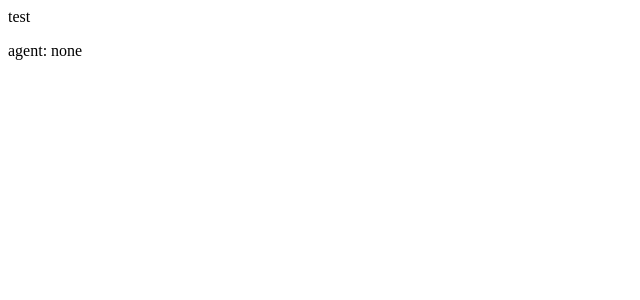
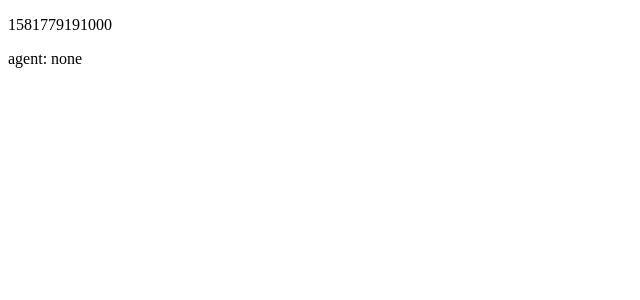
Before and after one commit to UzakiToba/nextBoilerTemplate, a Next.js app: page / in a window 1280 px wide. Shown: the top 300 px of the page, without its empty margins (0-640 px from the left). Built offline with nearby package versions, Linux system fonts and the light colour scheme.

Commit message:
redux sample

```diff
--- a/package.json
+++ b/package.json
@@ -14,11 +14,15 @@
   "dependencies": {
     "next": "^9.2.1",
     "react": "^16.12.0",
-    "react-dom": "^16.12.0"
+    "react-dom": "^16.12.0",
+    "react-redux": "^7.1.3",
+    "redux": "^4.0.5",
+    "redux-devtools-extension": "^2.13.8"
   },
   "devDependencies": {
     "@types/node": "^13.7.0",
     "@types/react": "^16.9.19",
+    "@types/react-redux": "^7.1.7",
     "@typescript-eslint/eslint-plugin": "^2.19.2",
     "@typescript-eslint/parser": "^2.19.2",
     "@typescript-eslint/typescript-estree": "^2.19.2",
--- a/src/components/Test/index.tsx
+++ b/src/components/Test/index.tsx
@@ -1,8 +1,21 @@
 import React from 'react';
 import { NextPage } from 'next';
+import { useSelector, shallowEqual } from 'react-redux';
+import { InitialState as Store } from '@/store';
 
 type Props = {};
 
 export const Test: NextPage<Props> = (): JSX.Element => {
-  return <div>test</div>;
+  const store = useSelector(
+    (state: Store) => ({
+      lastUpdate: state.lastUpdate,
+      light: state.light
+    }),
+    shallowEqual
+  );
+  return (
+    <div>
+      <p>{store.lastUpdate}</p>
+    </div>
+  );
 };
--- /dev/null
+++ b/src/lib/redux.tsx
@@ -0,0 +1,68 @@
+import React from 'react';
+import { Provider } from 'react-redux';
+import { initializeStore } from '../store';
+import App from 'next/app';
+
+export const withRedux = (PageComponent: any, { ssr = true } = {}): any => {
+  const WithRedux = ({
+    initialReduxState,
+    ...props
+  }: {
+    [key: string]: any;
+  }): JSX.Element => {
+    const store = getOrInitializeStore(initialReduxState);
+    return (
+      <Provider store={store}>
+        <PageComponent {...props} />
+      </Provider>
+    );
+  };
+  if (process.env.NODE_ENV !== 'production') {
+    const isAppHoc =
+      PageComponent === App || PageComponent.prototype instanceof App;
+    if (isAppHoc) {
+      throw new Error('The withRedux HOC only works with PageComponents');
+    }
+  }
+  if (process.env.NODE_ENV !== 'production') {
+    const displayName =
+      PageComponent.displayName || PageComponent.name || 'Component';
+
+    WithRedux.displayName = `withRedux(${displayName})`;
+  }
+  if (ssr || PageComponent.getInitialProps) {
+    WithRedux.getInitialProps = async (context: any): Promise<any> => {
+      // Get or Create the store with `undefined` as initialState
+      // This allows you to set a custom default initialState
+      const reduxStore = getOrInitializeStore();
+
+      // Provide the store to getInitialProps of pages
+      context.reduxStore = reduxStore;
+
+      // Run getInitialProps from HOCed PageComponent
+      const pageProps =
+        typeof PageComponent.getInitialProps === 'function'
+          ? await PageComponent.getInitialProps(context)
+          : {};
+
+      // Pass props to PageComponent
+      return {
+        ...pageProps,
+        initialReduxState: reduxStore.getState()
+      };
+    };
+  }
+
+  return WithRedux;
+};
+
+let reduxStore: any;
+const getOrInitializeStore = (initialState?: any): any => {
+  if (typeof window === 'undefined') {
+    return initializeStore(initialState);
+  }
+  if (!reduxStore) {
+    reduxStore = initializeStore(initialState);
+  }
+  return reduxStore;
+};
--- /dev/null
+++ b/src/lib/useInterval.ts
@@ -0,0 +1,21 @@
+import { useEffect, useRef } from 'react';
+
+// https://overreacted.io/making-setinterval-declarative-with-react-hooks/
+const useInterval = (callback: any, delay: any): any => {
+  const savedCallback = useRef();
+  useEffect(() => {
+    savedCallback.current = callback;
+  }, [callback]);
+  // eslint-disable-next-line consistent-return
+  useEffect(() => {
+    const handler = (...args: any[]): any =>
+      (savedCallback as any).current(...args);
+
+    if (delay !== null) {
+      const id = setInterval(handler, delay);
+      return (): any => clearInterval(id);
+    }
+  }, [delay]);
+};
+
+export default useInterval;
--- a/src/pages/index.tsx
+++ b/src/pages/index.tsx
@@ -1,4 +1,7 @@
 import React from 'react';
+import { useDispatch } from 'react-redux';
+import { withRedux } from '../lib/redux';
+import useInterval from '../lib/useInterval';
 import { NextPage, NextPageContext } from 'next';
 
 import { Test } from '@/components/Test';
@@ -8,6 +11,14 @@ type Props = {
 };
 
 const Index: NextPage<Props> = ({ userAgent }): JSX.Element => {
+  const dispatch = useDispatch();
+  useInterval(() => {
+    dispatch({
+      type: 'TICK',
+      light: true,
+      lastUpdate: Date.now()
+    });
+  }, 1000);
   return (
     <div>
       <Test />
@@ -17,10 +28,18 @@ const Index: NextPage<Props> = ({ userAgent }): JSX.Element => {
   );
 };
 
-Index.getInitialProps = async (ctx: NextPageContext): Promise<Props> => {
-  const { req } = ctx;
+Index.getInitialProps = async (
+  ctx: NextPageContext & { reduxStore: any }
+): Promise<Props> => {
+  const { req, reduxStore } = ctx;
+  const { dispatch } = reduxStore;
+  dispatch({
+    type: 'TICK',
+    light: typeof window === 'object',
+    lastUpdate: Date.now()
+  });
   const userAgent = req ? req.headers['user-agent'] : navigator.userAgent;
   return { userAgent };
 };
 
-export default Index;
+export default withRedux(Index);
--- /dev/null
+++ b/src/store.ts
@@ -0,0 +1,52 @@
+import { createStore, applyMiddleware, Store } from 'redux';
+import { composeWithDevTools } from 'redux-devtools-extension';
+
+export type InitialState = {
+  lastUpdate: number;
+  light: boolean;
+  count: number;
+};
+
+const initialState = {
+  lastUpdate: 0,
+  light: false,
+  count: 0
+};
+
+const reducer = (state = initialState, action: any): InitialState => {
+  switch (action.type) {
+    case 'TICK':
+      return {
+        ...state,
+        lastUpdate: action.lastUpdate,
+        light: !!action.light
+      };
+    case 'INCREMENT':
+      return {
+        ...state,
+        count: state.count + 1
+      };
+    case 'DECREMENT':
+      return {
+        ...state,
+        count: state.count - 1
+      };
+    case 'RESET':
+      return {
+        ...state,
+        count: initialState.count
+      };
+    default:
+      return state;
+  }
+};
+
+export const initializeStore = (
+  preloadedState = initialState
+): Store<InitialState, any> => {
+  return createStore(
+    reducer,
+    preloadedState,
+    composeWithDevTools(applyMiddleware())
+  );
+};
```
Also changed, not shown: .eslintrc.json, 1 other file (tests, documents, lock files or other folders).
